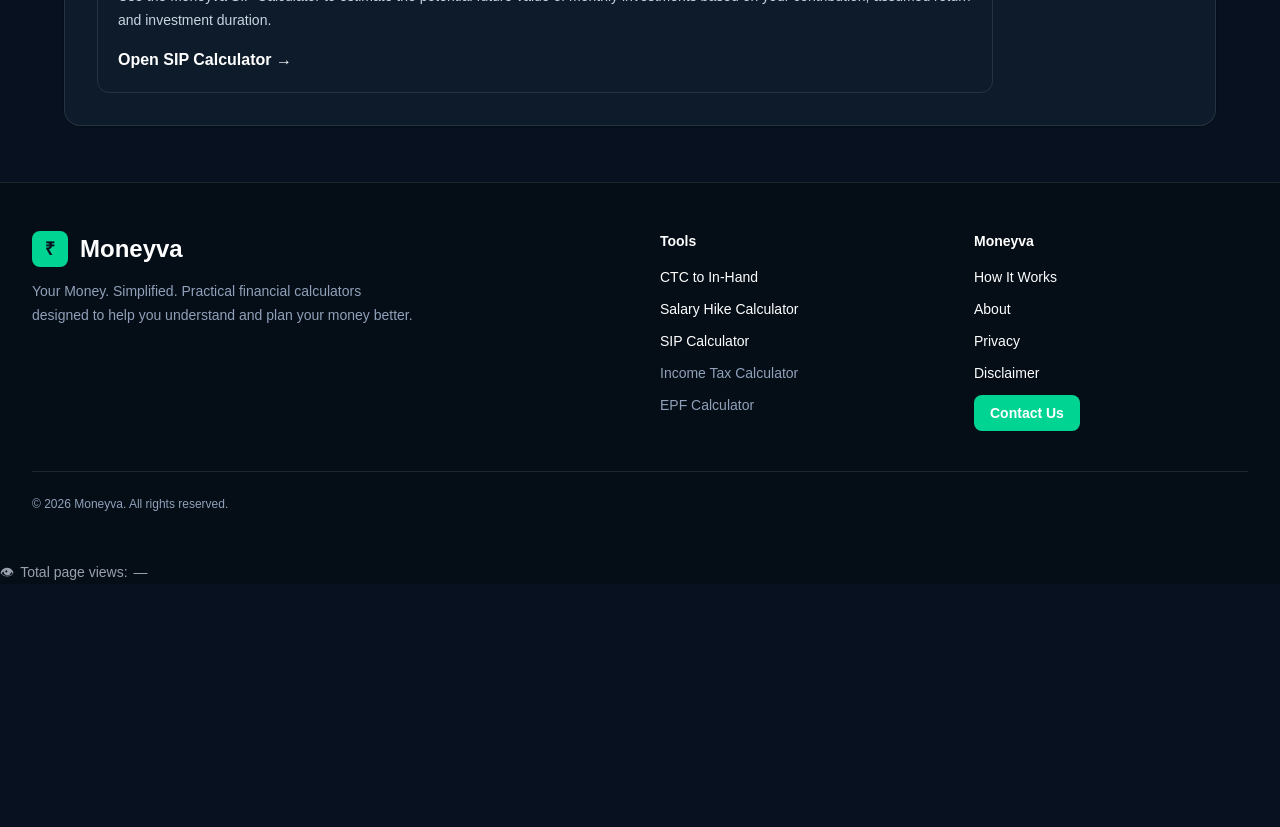
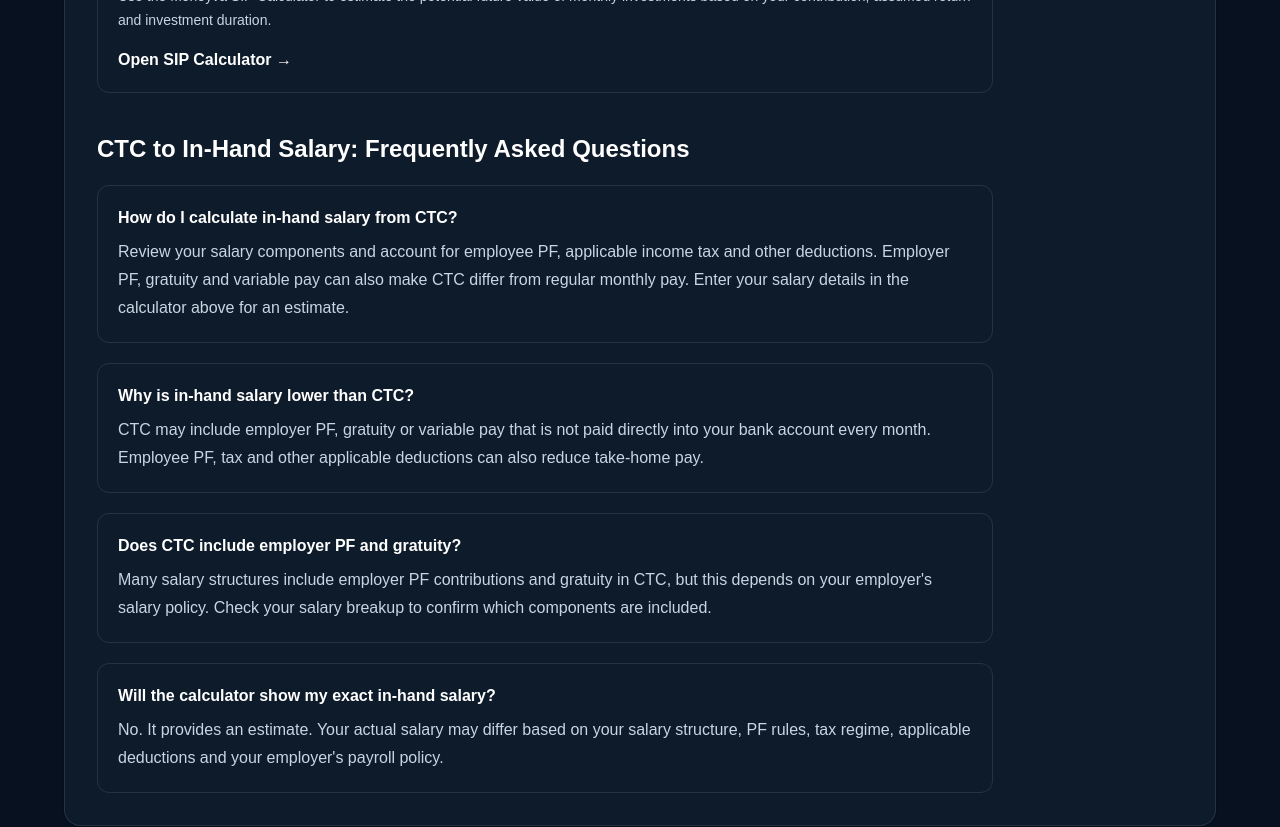
Before and after one commit to Raghawendrasinha/moneyva, a Next.js app: page /ctc-calculator in a window 1280 px wide. Shown: the part 3520-4347 px from the top of the page. Before the commit the page ends 4104 px from the top, so only its background shows below. Built offline with nearby package versions, Linux system fonts and the light colour scheme; no server answers; the database is empty.

Commit message:
SEO: add bilingual CTC calculator FAQs

```diff
--- a/app/ctc-calculator/page.tsx
+++ b/app/ctc-calculator/page.tsx
@@ -1718,6 +1718,75 @@ export default function CTCCalculator() {
                     : "Open SIP Calculator →"}
                 </Link>
               </div>
+
+              {/* CTC CALCULATOR FAQ */}
+              <section className="mt-10" aria-labelledby="ctc-faq-heading">
+                <h3
+                  id="ctc-faq-heading"
+                  className="text-2xl font-bold text-slate-900 dark:text-white"
+                >
+                  {language === "hi"
+                    ? "CTC और इन-हैंड सैलरी: अक्सर पूछे जाने वाले सवाल"
+                    : "CTC to In-Hand Salary: Frequently Asked Questions"}
+                </h3>
+
+                <div className="mt-5 space-y-5">
+                  {[
+                    {
+                      question:
+                        language === "hi"
+                          ? "CTC से इन-हैंड सैलरी कैसे निकालें?"
+                          : "How do I calculate in-hand salary from CTC?",
+                      answer:
+                        language === "hi"
+                          ? "अपनी CTC के घटकों को देखें। कर्मचारी PF, लागू इनकम टैक्स और अन्य कटौतियों को ध्यान में रखें। Employer PF, gratuity और variable pay जैसे घटक भी CTC और नियमित मासिक भुगतान के बीच अंतर पैदा कर सकते हैं। अनुमान के लिए ऊपर दिए गए कैलकुलेटर में अपनी सैलरी की जानकारी दर्ज करें।"
+                          : "Review your salary components and account for employee PF, applicable income tax and other deductions. Employer PF, gratuity and variable pay can also make CTC differ from regular monthly pay. Enter your salary details in the calculator above for an estimate.",
+                    },
+                    {
+                      question:
+                        language === "hi"
+                          ? "इन-हैंड सैलरी CTC से कम क्यों होती है?"
+                          : "Why is in-hand salary lower than CTC?",
+                      answer:
+                        language === "hi"
+                          ? "CTC में Employer PF, gratuity या variable pay जैसे घटक शामिल हो सकते हैं, जो हर महीने सीधे बैंक खाते में नहीं मिलते। कर्मचारी PF, टैक्स और अन्य लागू कटौतियाँ भी इन-हैंड सैलरी को कम कर सकती हैं।"
+                          : "CTC may include employer PF, gratuity or variable pay that is not paid directly into your bank account every month. Employee PF, tax and other applicable deductions can also reduce take-home pay.",
+                    },
+                    {
+                      question:
+                        language === "hi"
+                          ? "क्या CTC में Employer PF और gratuity शामिल होते हैं?"
+                          : "Does CTC include employer PF and gratuity?",
+                      answer:
+                        language === "hi"
+                          ? "कई salary structures में employer PF contribution और gratuity को CTC में शामिल किया जाता है, लेकिन यह आपके employer की salary policy पर निर्भर करता है। अपने salary breakup में इन घटकों की जाँच करें।"
+                          : "Many salary structures include employer PF contributions and gratuity in CTC, but this depends on your employer's salary policy. Check your salary breakup to confirm which components are included.",
+                    },
+                    {
+                      question:
+                        language === "hi"
+                          ? "क्या कैलकुलेटर का परिणाम मेरी सटीक इन-हैंड सैलरी होगा?"
+                          : "Will the calculator show my exact in-hand salary?",
+                      answer:
+                        language === "hi"
+                          ? "नहीं। यह अनुमान देता है। वास्तविक सैलरी आपके salary structure, PF rules, tax regime, लागू deductions और employer की payroll policy के अनुसार अलग हो सकती है।"
+                          : "No. It provides an estimate. Your actual salary may differ based on your salary structure, PF rules, tax regime, applicable deductions and your employer's payroll policy.",
+                    },
+                  ].map((item) => (
+                    <div
+                      key={item.question}
+                      className="rounded-xl border border-slate-200 p-5 dark:border-white/10"
+                    >
+                      <h4 className="font-semibold text-slate-900 dark:text-white">
+                        {item.question}
+                      </h4>
+                      <p className="mt-2 leading-7 text-slate-600 dark:text-slate-300">
+                        {item.answer}
+                      </p>
+                    </div>
+                  ))}
+                </div>
+              </section>
             </div>
           </section>
         </div>
```
